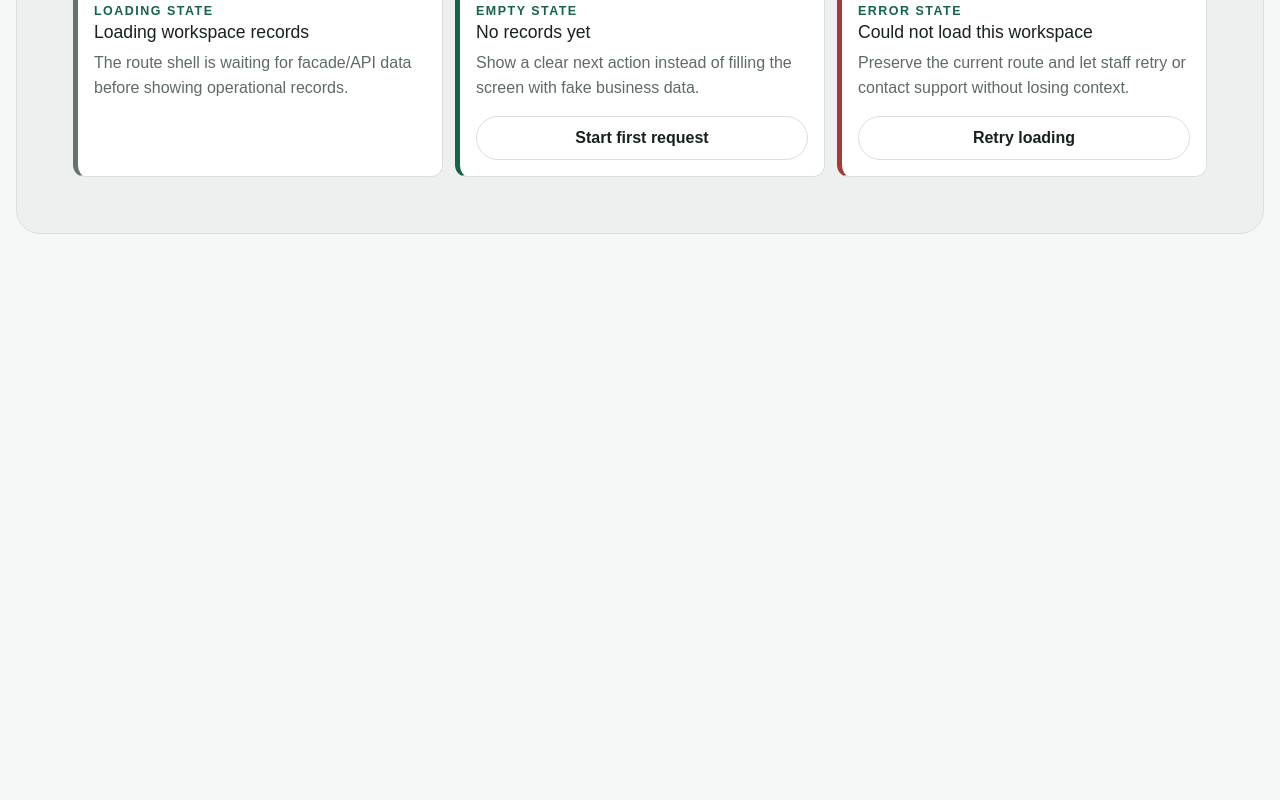
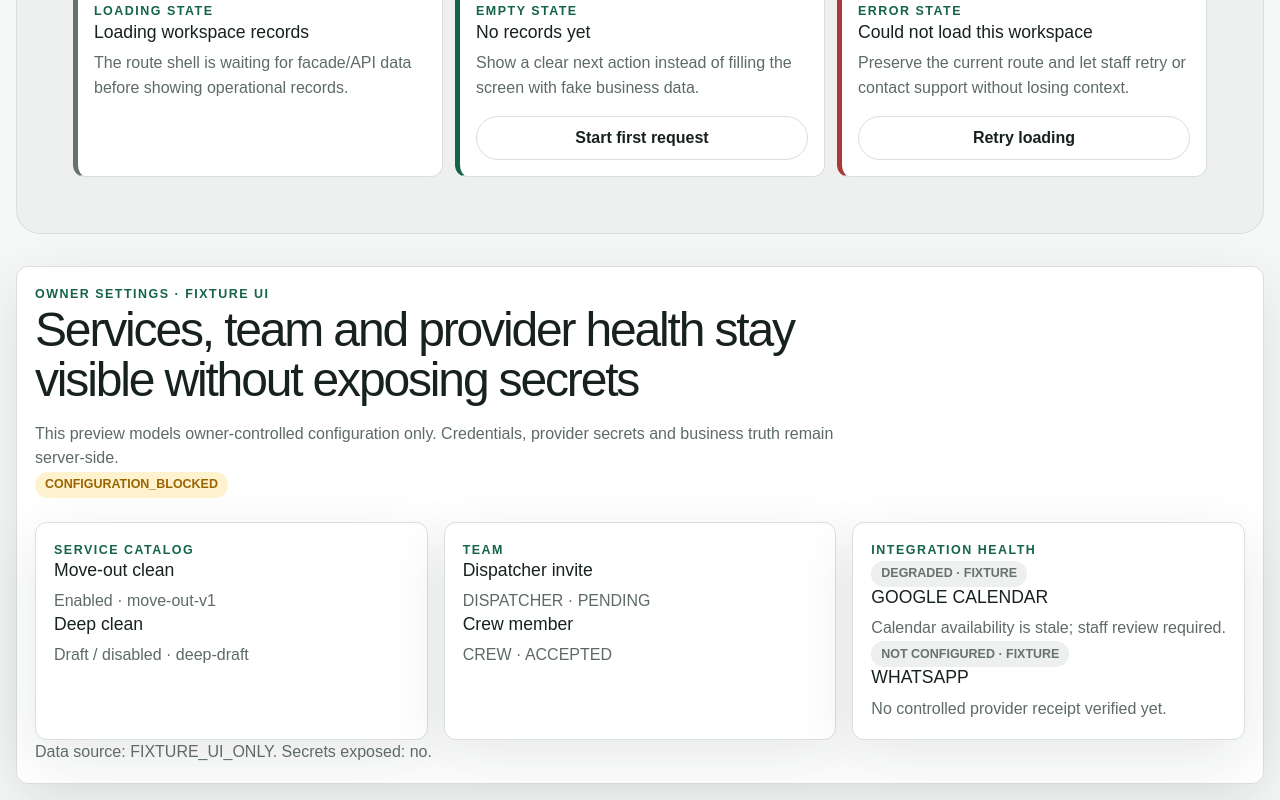
Before and after one commit to SaamVR/ServiceDesk, a Next.js app: page /app/1/settings in a window 1280 px wide. Shown: the part 2687-3487 px from the top of the page. Before the commit the page ends 2937 px from the top, so only its background shows below. Built offline with nearby package versions, Linux system fonts and the light colour scheme.

Commit message:
feat(settings): wire owner settings into staff route

```diff
--- a/src/app/app/[workspace]/settings/page.tsx
+++ b/src/app/app/[workspace]/settings/page.tsx
@@ -1,14 +1,18 @@
 import { OperationalRoute } from "@/features/operations/OperationalRoute";
+import { OwnerSettingsPreview } from "@/features/settings/OwnerSettingsPreview";
 
 export default async function StaffSettingsPage({ params }: { params: Promise<{ workspace: string }> }) {
   const { workspace } = await params;
 
   return (
+    <>
       <OperationalRoute
         surface="staff"
         workspaceLabel={workspace}
         title="Team, services, policies and integrations settings."
         description="Owner-controlled settings expose roles, invite state, service catalog, areas, policies and reconnect/test states without showing secrets."
       />
+      <OwnerSettingsPreview />
+    </>
   );
 }
```
Lines whose indentation alone changed are shown as unchanged.
